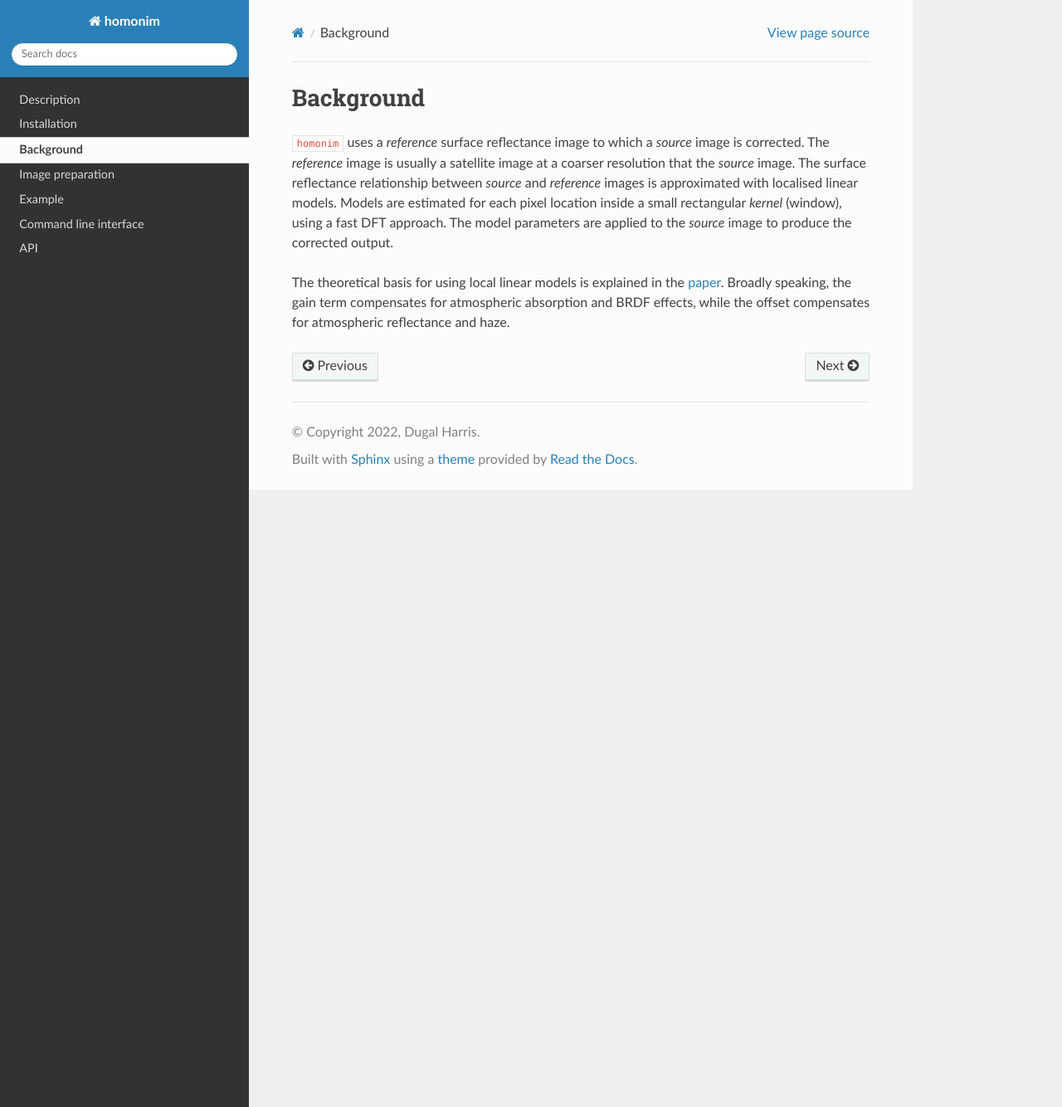
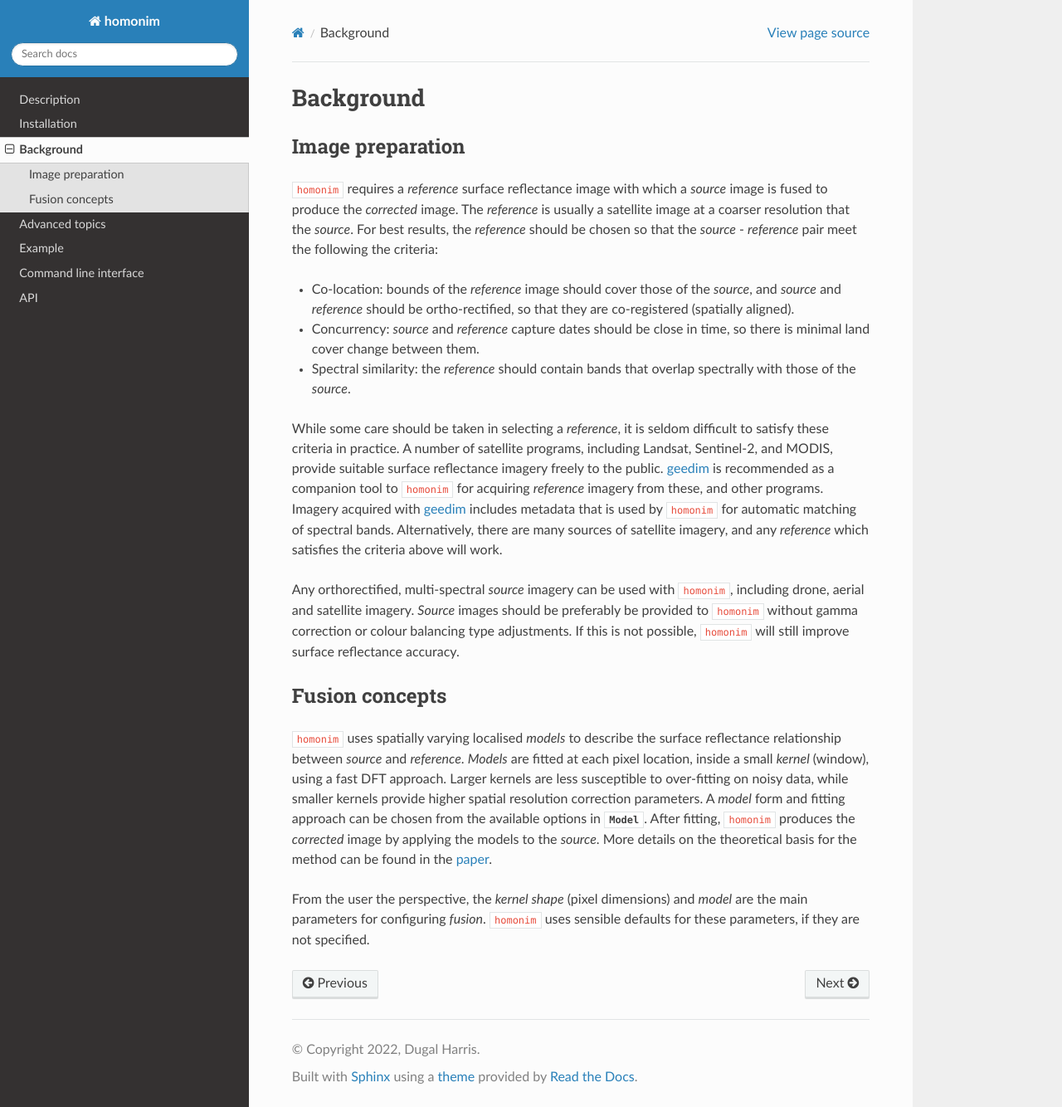
Before and after one commit to leftfield-geospatial/homonim, a Sphinx documentation site: the page built from docs/background.rst, in a window 1280 px wide and 1334 px high. Shown: the whole window at 83% size. Built offline with Sphinx 7.4.7 and the Read the Docs theme 2.0.0, drawn with Linux system fonts in a browser that asks for light colours.

Commit message:
add advanced section and begin editing and abbreviating background

```diff
--- a/README.rst
+++ b/README.rst
@@ -83,7 +83,7 @@ Example
 Mosaics of 0.5 m resolution aerial imagery before and after correction with ``homonim``. Correction was performed using the *gain-blk-offset* model and a 5 x 5 pixel kernel, with a Landsat-7 reference image.
 
 
-.. image:: https://raw.githubusercontent.com/dugalh/homonim/main/data/readme_eg.png
+.. image:: https://raw.githubusercontent.com/dugalh/homonim/main/docs/readme_eg.png
    :alt: example
 
 .. example_end
--- a/docs/background.rst
+++ b/docs/background.rst
@@ -1,9 +1,26 @@
 Background
 ==========
 
-``homonim`` uses a *reference* surface reflectance image to which a *source* image is corrected.  The *reference* image is usually a satellite image at a coarser resolution that the *source* image.  The surface reflectance relationship between *source*  and *reference* images is approximated with localised linear models.  Models are estimated for each pixel location inside a small rectangular *kernel* (window), using a fast DFT approach.  The model parameters are applied to the *source* image to produce the corrected output.
+Image preparation
+-----------------
 
-The theoretical basis for using local linear models is explained in the paper_.  Broadly speaking, the gain term compensates for atmospheric absorption and BRDF effects, while the offset compensates for atmospheric reflectance and haze.
+``homonim`` requires a *reference* surface reflectance image with which a *source* image is fused to produce the *corrected* image.  The *reference* is usually a satellite image at a coarser resolution that the *source*.  For best results, the *reference* should be chosen so that the *source* - *reference* pair meet the following the criteria:
 
-.. _`method formulation`: https://www.researchgate.net/publication/328317307_Radiometric_homogenisation_of_aerial_images_by_calibrating_with_satellite_data
-.. _paper: `method formulation`_
+- Co-location: bounds of the *reference* image should cover those of the *source*, and *source* and *reference* should be ortho-rectified, so that they are co-registered (spatially aligned).
+- Concurrency: *source* and *reference* capture dates should be close in time, so there is minimal land cover change between them.
+- Spectral similarity: the *reference* should contain bands that overlap spectrally with those of the *source*.
+
+While some care should be taken in selecting a *reference*, it is seldom difficult to satisfy these criteria in practice.  A number of satellite programs, including Landsat, Sentinel-2, and MODIS, provide suitable surface reflectance imagery freely to the public.  geedim_ is recommended as a companion tool to ``homonim`` for acquiring *reference* imagery from these, and other programs.  Imagery acquired with geedim_ includes metadata that is used by ``homonim`` for automatic matching of spectral bands.  Alternatively, there are many sources of satellite imagery, and any *reference* which satisfies the criteria above will work.
+
+Any orthorectified, multi-spectral *source* imagery can be used with ``homonim``, including drone, aerial and satellite imagery. *Source* images should be preferably be provided to ``homonim`` without gamma correction or colour balancing type adjustments.  If this is not possible, ``homonim`` will still improve surface reflectance accuracy.
+
+Fusion concepts
+---------------
+
+``homonim`` uses spatially varying localised *models* to describe the surface reflectance relationship between *source* and *reference*.  *Models* are fitted at each pixel location, inside a small *kernel* (window), using a fast DFT approach.  Larger kernels are less susceptible to over-fitting on noisy data, while smaller kernels provide higher spatial resolution correction parameters.  A *model* form and fitting approach can be chosen from the available options in :class:`~homonim.enums.Model`.  After fitting, ``homonim`` produces the *corrected* image by applying the models to the *source*.  More details on the theoretical basis for the method can be found in the `paper <https://raw.githubusercontent.com/dugalh/homonim/main/docs/radiometric_homogenisation_preprint.pdf>`_.
+
+From the user the perspective, the *kernel shape* (pixel dimensions) and *model* are the main parameters for configuring *fusion*.  ``homonim`` uses sensible defaults for these parameters, if they are not specified.
+
+
+.. |geedim| replace:: ``geedim``
+.. _geedim: https://github.com/dugalh/geedim
--- /dev/null
+++ b/docs/citation.bib
@@ -0,0 +1,12 @@
+@article{doi:10.1080/01431161.2018.1528404,
+    author = {Dugal Harris and Adriaan Van Niekerk},
+    title = {Radiometric homogenisation of aerial images by calibrating with satellite data},
+    journal = {International Journal of Remote Sensing},
+    volume = {40},
+    number = {7},
+    pages = {2623-2647},
+    year  = {2019},
+    publisher = {Taylor & Francis},
+    doi = {10.1080/01431161.2018.1528404},
+    URL = {https://doi.org/10.1080/01431161.2018.1528404},
+}
--- a/docs/index.rst
+++ b/docs/index.rst
@@ -18,7 +18,7 @@ Contents
    description
    installation
    background
-   preparation
+   advanced
    example
    cli
    api
```
Also changed, not shown: docs/advanced.rst (added, +28 -0 lines), docs/fusion_block_diagram.png (added), 3 other files.
